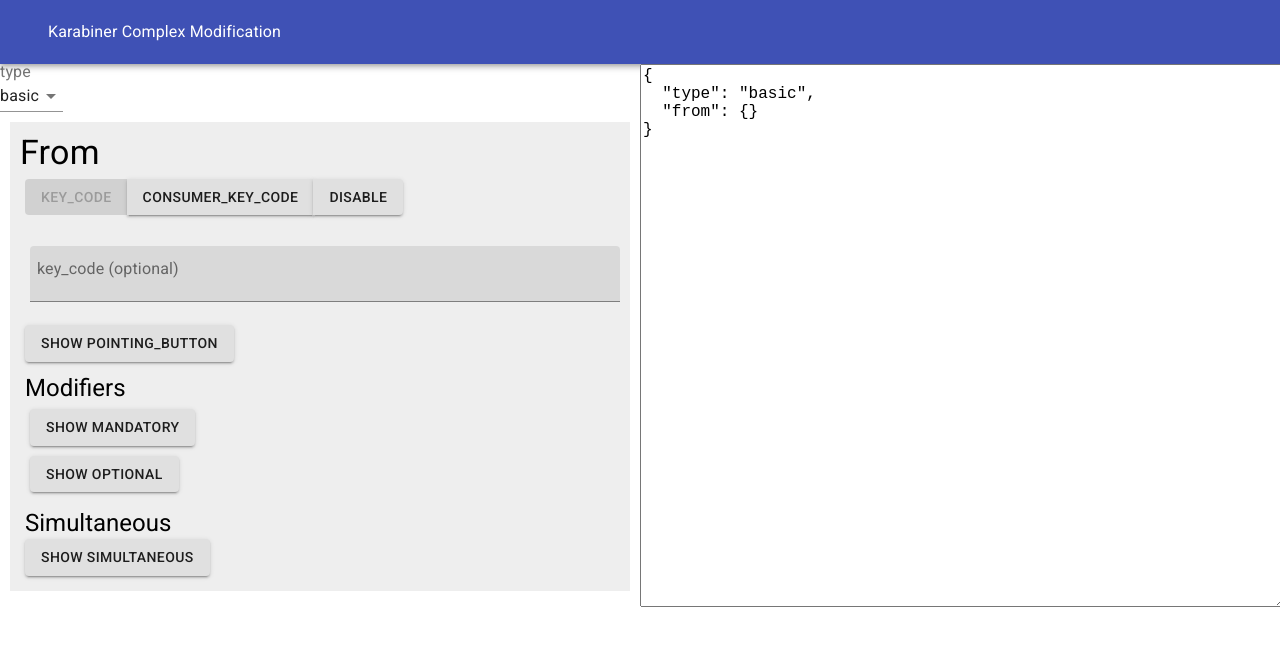
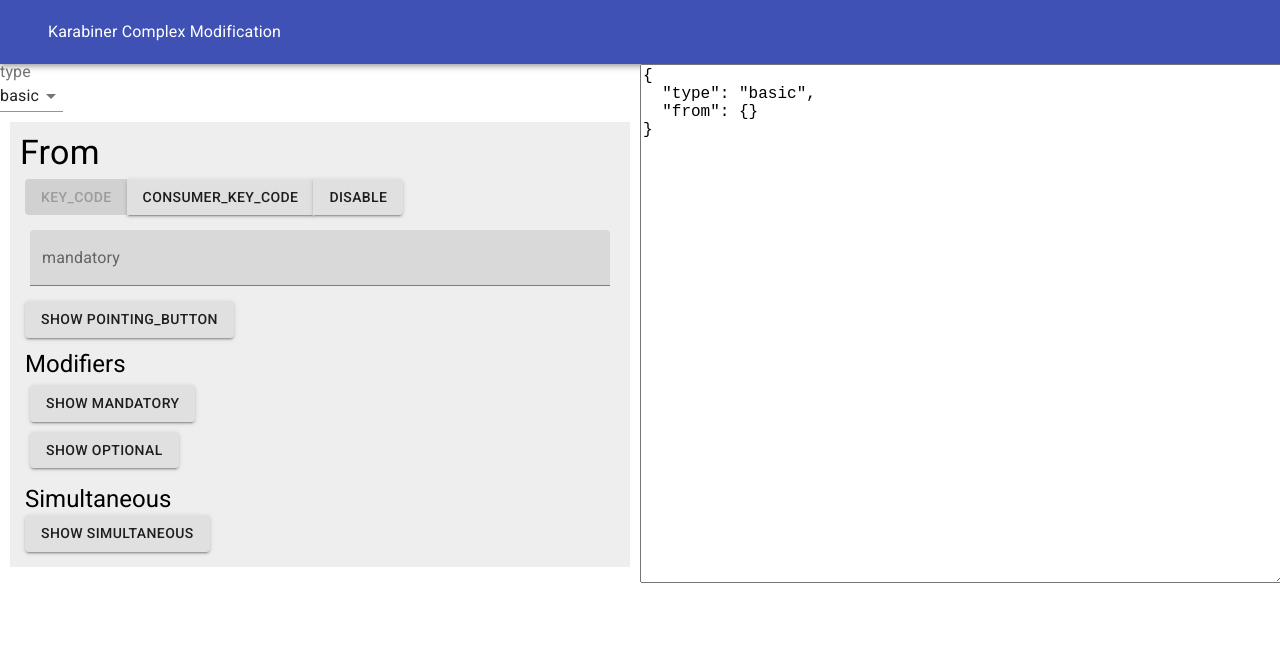
Before and after one commit to genesy/karabiner-complex-rules-generator, a React (Create React App) app: page / in a window 1280 px wide. Both pictures are taken after a click on the button "KEY_CODE". Shown: the top 646 px of the page. Built offline with nearby package versions, Linux system fonts and the light colour scheme.

Commit message:
Adds keyinput component custom props

```diff
--- a/src/components/forms/FromEventForm.tsx
+++ b/src/components/forms/FromEventForm.tsx
@@ -12,7 +12,7 @@ import {
 import FormContext from '../../context/FormContext';
 import IFromEventDefinition from '../../types/IFromEventDefinition';
 import Modifier from '../../types/Modifier';
-import ModifierInput from '../shared/ModifierInput';
+import KeyInput from '../shared/KeyInput';
 
 const optionalBoolean: string[] = ['unset', 'true', 'false'];
 const keyOrder: string[] = ['unset', 'insensitive', 'strict', 'strict_inverse'];
@@ -54,6 +54,8 @@ const FromEventForm: React.FC<Props> = () => {
     };
     if (!showOptional.keyCode && !!newFromObject.key_code) {
       delete newFromObject.key_code;
+    } else {
+      newFromObject.key_code = newFromObject.key_code?.value;
     }
     if (!showOptional.consumerKeyCode && !!newFromObject.consumer_key_code) {
       delete newFromObject.consumer_key_code;
@@ -133,16 +135,18 @@ const FromEventForm: React.FC<Props> = () => {
       </ButtonGroup>
       <div>
         {showOptional.keyCode && (
-          <TextField
-            placeholder=""
-            margin="normal"
-            variant="filled"
-            label="key_code (optional)"
-            fullWidth
-            value={fromObject.key_code || ''}
-            onChange={e =>
-              setFromObject({ ...fromObject, key_code: e.currentTarget.value })
-            }
+          <KeyInput
+            keyCodes
+            modifiers
+            multiple={false}
+            value={fromObject.key_code}
+            autoHighlight={false}
+            onChange={(_e: any, v: any) => {
+              setFromObject({
+                ...fromObject,
+                key_code: typeof v === 'string' ? { label: v, value: v } : v,
+              });
+            }}
           />
         )}
         {showOptional.consumerKeyCode && (
@@ -217,7 +221,8 @@ const FromEventForm: React.FC<Props> = () => {
           </Button>
           {showOptional.modifiersMandatory && (
             // TODO: separate to own component to reuse
-            <ModifierInput
+            <KeyInput
+              modifiers
               value={fromObject.modifiers.mandatory}
               onChange={(_e: any, value: any) => {
                 console.log('changing mandatory');
@@ -247,7 +252,8 @@ const FromEventForm: React.FC<Props> = () => {
             {showOptional.modifiersOptional ? 'Hide' : 'Show'} Optional
           </Button>
           {showOptional.modifiersOptional && (
-            <ModifierInput
+            <KeyInput
+              modifiers
               value={fromObject.modifiers.optional}
               onChange={(e: any, value: any) => {
                 setFromObject({
--- /dev/null
+++ b/src/components/shared/KeyInput.tsx
@@ -0,0 +1,54 @@
+import React from 'react';
+import Autocomplete from '@material-ui/lab/Autocomplete';
+import { MODIFIERS, KEY_CODES } from '../../constants';
+import { TextField } from '@material-ui/core';
+import Modifier from '../../types/Modifier';
+
+interface Props {
+  // value: Modifier[];
+  value: any;
+  onChange: (e: any, value: any) => void;
+  modifiers?: boolean;
+  keyCodes?: boolean;
+  multiple?: any;
+  autoHighlight?: boolean;
+}
+
+const KeyInput: React.FC<Props> = ({
+  value = [],
+  onChange = e => {},
+  modifiers = false,
+  keyCodes = false,
+  multiple = true,
+  autoHighlight = false,
+}) => {
+  let options: Modifier[] = [];
+  if (keyCodes) {
+    options = [...options, ...KEY_CODES];
+  }
+  if (modifiers) {
+    options = [...options, ...MODIFIERS];
+  }
+  return (
+    <Autocomplete
+      multiple={multiple}
+      freeSolo
+      options={[...KEY_CODES, ...MODIFIERS]}
+      getOptionLabel={(o: any) => (typeof o === 'object' ? o.label : o)}
+      value={value}
+      onChange={onChange}
+      autoHighlight={autoHighlight}
+      renderInput={params => (
+        <TextField
+          {...params}
+          variant="filled"
+          label="mandatory"
+          placeholder="Modifiers"
+          fullWidth
+        />
+      )}
+    />
+  );
+};
+
+export default KeyInput;
--- a/src/components/shared/ModifierInput.tsx
+++ /dev/null
@@ -1,34 +0,0 @@
-import React from 'react';
-import Autocomplete from '@material-ui/lab/Autocomplete';
-import { MODIFIERS } from '../../constants';
-import { TextField } from '@material-ui/core';
-import Modifier from '../../types/Modifier';
-
-interface Props {
-  value: Modifier[];
-  onChange: (e: any, value: any) => void;
-}
-
-const ModifierInput: React.FC<Props> = ({ value = [], onChange = e => {} }) => {
-  return (
-    <Autocomplete
-      multiple
-      freeSolo
-      options={MODIFIERS}
-      getOptionLabel={(o: any) => (typeof o === 'object' ? o.label : o)}
-      value={value}
-      onChange={onChange}
-      renderInput={params => (
-        <TextField
-          {...params}
-          variant="filled"
-          label="mandatory"
-          placeholder="Modifiers"
-          fullWidth
-        />
-      )}
-    />
-  );
-};
-
-export default ModifierInput;
--- a/src/constants.ts
+++ b/src/constants.ts
@@ -1,4 +1,42 @@
-const MODIFIERS = [
+export const MODIFIERS = [
+  {
+    label: 'Function key',
+    value: 'fn',
+  },
+  {
+    label: 'Left Command',
+    value: 'left_gui',
+  },
+  {
+    label: 'Right Command',
+    value: 'right_gui',
+  },
+  {
+    label: 'Left Control',
+    value: 'left_control',
+  },
+  {
+    label: 'Right Control',
+    value: 'right_control',
+  },
+  {
+    label: 'Left Alt',
+    value: 'left_alt',
+  },
+  {
+    label: 'Right Alt',
+    value: 'right_alt',
+  },
+  {
+    label: 'Left Shift',
+    value: 'left_shift',
+  },
+  {
+    label: 'Right Shift',
+    value: 'right_shift',
+  },
+];
+export const KEY_CODES = [
   {
     label: '1',
     value: '1',
@@ -193,7 +231,7 @@ const MODIFIERS = [
   },
   {
     label: 'Escape',
-    value: 'esc',
+    value: 'escape',
   },
   {
     label: '` Grave Accent, Tilde',
@@ -206,42 +244,6 @@ const MODIFIERS = [
   {
     label: 'Caps Lock',
     value: 'caps_lock',
-  },
-  {
-    label: 'Function key',
-    value: 'fn',
-  },
-  {
-    label: 'Left Command',
-    value: 'left_gui',
-  },
-  {
-    label: 'Right Command',
-    value: 'right_gui',
-  },
-  {
-    label: 'Left Control',
-    value: 'left_control',
-  },
-  {
-    label: 'Right Control',
-    value: 'right_control',
-  },
-  {
-    label: 'Left Alt',
-    value: 'left_alt',
-  },
-  {
-    label: 'Right Alt',
-    value: 'right_alt',
-  },
-  {
-    label: 'Left Shift',
-    value: 'left_shift',
-  },
-  {
-    label: 'Right Shift',
-    value: 'right_shift',
   },
   {
     label: 'Spacebar',
@@ -360,5 +362,3 @@ const MODIFIERS = [
     value: 'volume_increment',
   },
 ];
-
-export { MODIFIERS };
```
